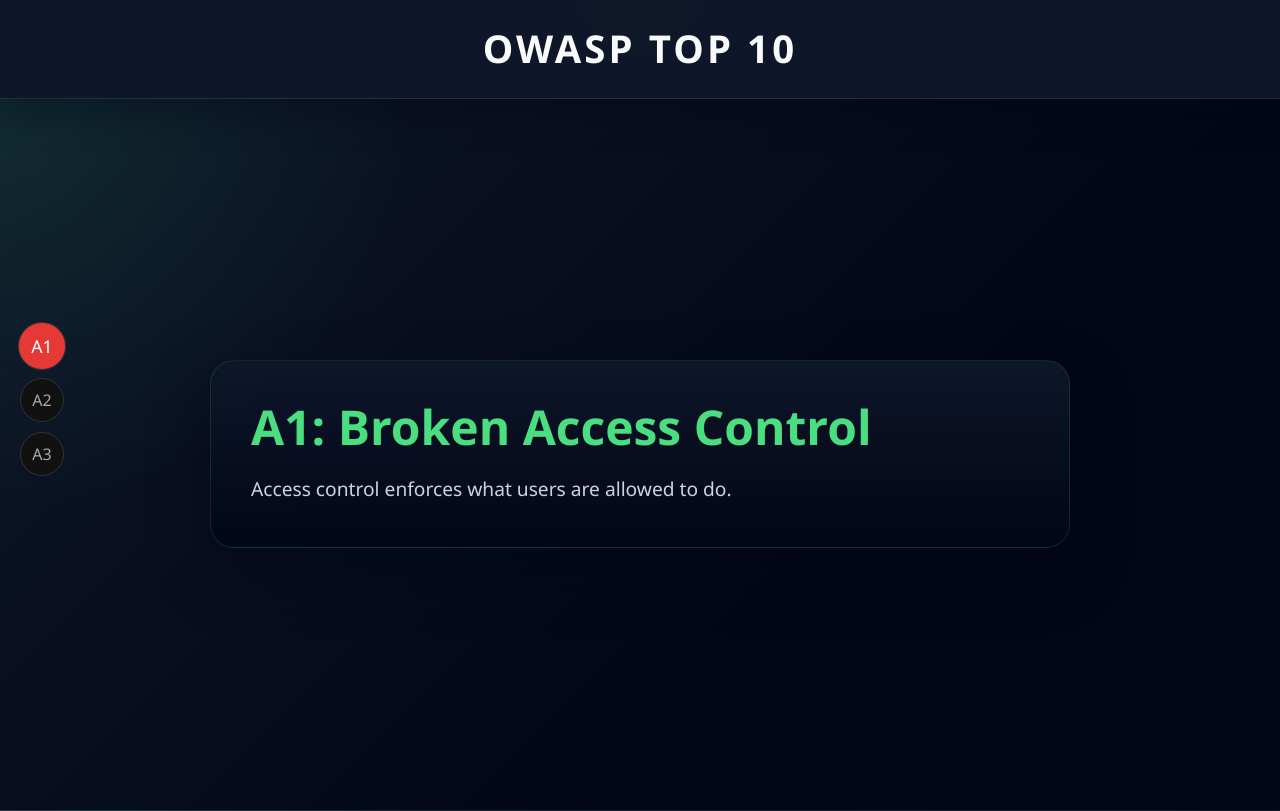
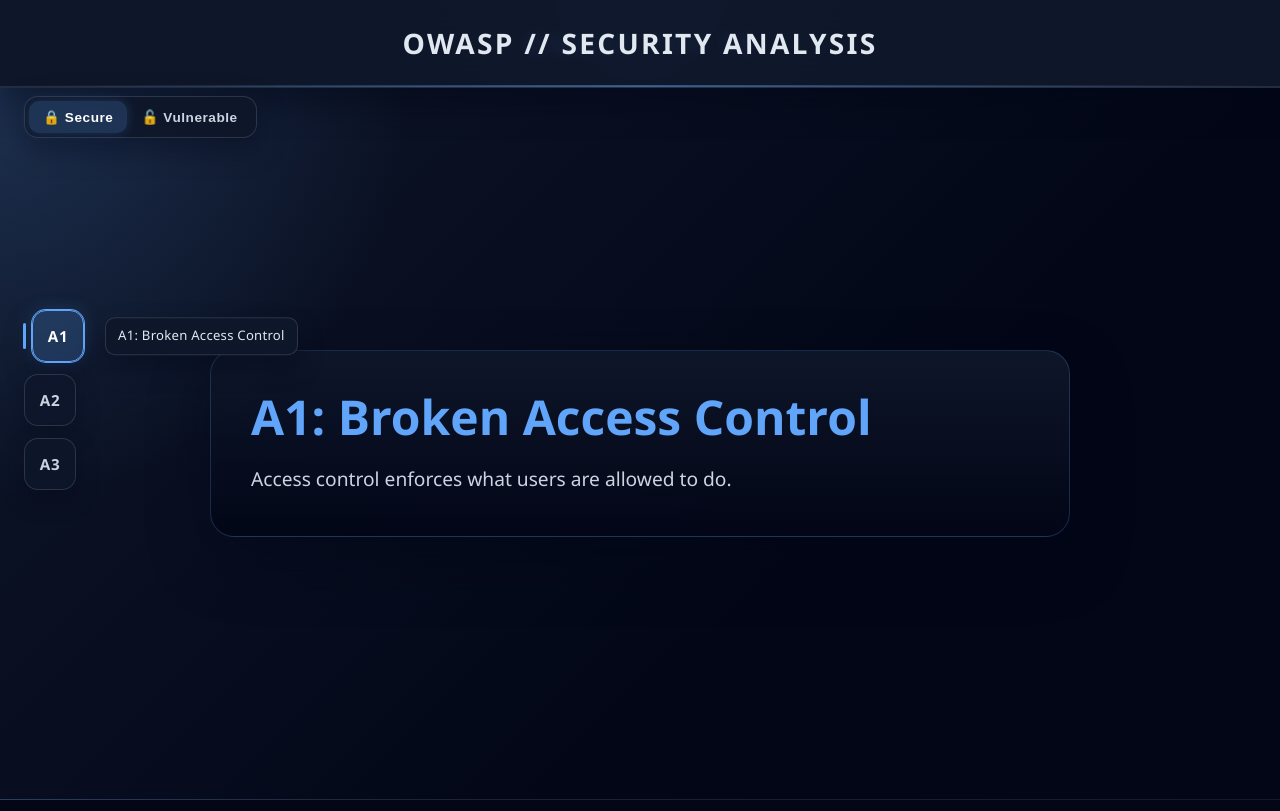
Before and after one commit to Garusxx/OWASP, a React (Vite) app in the folder frontend/: page /owasp in a window 1280 px wide. Built offline with nearby package versions, Linux system fonts and the light colour scheme.

Commit message:
adding primaty collors

```diff
--- a/frontend/src/components/OwaspNav.tsx
+++ b/frontend/src/components/OwaspNav.tsx
@@ -1,10 +1,10 @@
-import type { OwaspItem } from '../types/owasp'
-import '../style/OwaspNav.css'
+import type { OwaspItem } from "../types/owasp";
+import "../style/OwaspNav.css";
 
 type Props = {
-  items: OwaspItem[]
-  activeId: string
-}
+  items: OwaspItem[];
+  activeId: string;
+};
 
 function OwaspNav({ items, activeId }: Props) {
   return (
@@ -13,13 +13,14 @@
         <a
           key={item.id}
           href={`#${item.id}`}
-          className={`owasp-nav-link ${activeId === item.id ? 'active' : ''}`}
+          data-label={item.title}
+          className={`owasp-nav-link ${activeId === item.id ? "active" : ""}`}
         >
-          {item.title.split(':')[0]}
+          {item.title.split(":")[0]}
         </a>
       ))}
     </nav>
-  )
+  );
 }
 
-export default OwaspNav
+export default OwaspNav;
--- a/frontend/src/index.css
+++ b/frontend/src/index.css
@@ -17,8 +17,31 @@
 
   --bg-main: #020617;
   --bg-gradient: linear-gradient(180deg, #0f172a 0%, #020617 100%);
-  --bg-glow: rgba(34, 197, 94, 0.12);
   --text-main: #e2e8f0;
+  --text-secondary: #cbd5e1;
+
+  --color-primary: #60a5fa;
+  --color-primary-soft: rgba(96, 165, 250, 0.2);
+  --color-primary-glow: rgba(96, 165, 250, 0.18);
+
+  --section-bg: linear-gradient(135deg, #0f172a, #020617 65%);
+  --section-border: rgba(148, 163, 184, 0.12);
+
+  --card-bg: linear-gradient(
+    180deg,
+    rgba(15, 23, 42, 0.95),
+    rgba(2, 6, 23, 0.92)
+  );
+  --card-border: var(--color-primary-soft);
+
+  --header-bg: rgba(15, 23, 42, 0.9);
+  --header-border: rgba(148, 163, 184, 0.16);
+
+  --nav-bg: rgba(15, 23, 42, 0.72);
+  --nav-bg-hover: rgba(15, 23, 42, 0.92);
+  --nav-tooltip-bg: rgba(15, 23, 42, 0.96);
+  --nav-text: #cbd5e1;
+  --nav-border: rgba(148, 163, 184, 0.22);
 
   background: var(--bg-main);
   color: var(--text-main);
@@ -32,7 +55,7 @@
 body {
   margin: 0;
   background:
-    radial-gradient(circle at top, var(--bg-glow), transparent 30%),
+    radial-gradient(circle at top, var(--color-primary-glow), transparent 30%),
     var(--bg-gradient);
   color: var(--text-main);
   scrollbar-width: none;
@@ -46,15 +69,59 @@
 .theme-secure {
   --bg-main: #020617;
   --bg-gradient: linear-gradient(180deg, #0f172a 0%, #020617 100%);
-  --bg-glow: rgba(59, 130, 246, 0.18);
+  --text-main: #e2e8f0;
+  --text-secondary: #cbd5e1;
 
-  --text-main: #e2e8f0;
+  --color-primary: #60a5fa;
+  --color-primary-soft: rgba(96, 165, 250, 0.2);
+  --color-primary-glow: rgba(96, 165, 250, 0.18);
+
+  --section-bg: linear-gradient(135deg, #0f172a, #020617 65%);
+  --section-border: rgba(148, 163, 184, 0.12);
+
+  --card-bg: linear-gradient(
+    180deg,
+    rgba(15, 23, 42, 0.95),
+    rgba(2, 6, 23, 0.92)
+  );
+  --card-border: rgba(96, 165, 250, 0.22);
+
+  --header-bg: rgba(15, 23, 42, 0.9);
+  --header-border: rgba(148, 163, 184, 0.16);
+
+  --nav-bg: rgba(15, 23, 42, 0.72);
+  --nav-bg-hover: rgba(15, 23, 42, 0.92);
+  --nav-tooltip-bg: rgba(15, 23, 42, 0.96);
+  --nav-text: #cbd5e1;
+  --nav-border: rgba(148, 163, 184, 0.22);
 }
 
 .theme-vulnerable {
   --bg-main: #09090b;
   --bg-gradient: linear-gradient(180deg, #2a0f14 0%, #09090b 100%);
-  --bg-glow: rgba(239, 68, 68, 0.18);
+  --text-main: #fee2e2;
+  --text-secondary: #fecaca;
 
-  --text-main: #fee2e2;
+  --color-primary: #f87171;
+  --color-primary-soft: rgba(248, 113, 113, 0.2);
+  --color-primary-glow: rgba(248, 113, 113, 0.18);
+
+  --section-bg: linear-gradient(135deg, #2a0f14, #09090b 65%);
+  --section-border: rgba(248, 113, 113, 0.14);
+
+  --card-bg: linear-gradient(
+    180deg,
+    rgba(40, 10, 10, 0.95),
+    rgba(15, 5, 5, 0.92)
+  );
+  --card-border: rgba(248, 113, 113, 0.22);
+
+  --header-bg: rgba(35, 10, 14, 0.9);
+  --header-border: rgba(248, 113, 113, 0.16);
+
+  --nav-bg: rgba(31, 10, 10, 0.72);
+  --nav-bg-hover: rgba(31, 10, 10, 0.92);
+  --nav-tooltip-bg: rgba(31, 10, 10, 0.96);
+  --nav-text: #fecaca;
+  --nav-border: rgba(248, 113, 113, 0.24);
 }
--- a/frontend/src/pages/Owasp.tsx
+++ b/frontend/src/pages/Owasp.tsx
@@ -1,42 +1,64 @@
-import '../style/Owasp.css'
-import OwaspSection from '../components/OwaspSection'
-import useSectionScroll from '../hooks/useSectionScroll'
-import OwaspNav from '../components/OwaspNav'
-import type { OwaspItem } from '../types/owasp'
+import "../style/Owasp.css";
+import OwaspSection from "../components/OwaspSection";
+import useSectionScroll from "../hooks/useSectionScroll";
+import OwaspNav from "../components/OwaspNav";
+import type { OwaspItem } from "../types/owasp";
+import { useEffect, useState } from "react";
 
-
-
-const owaspItems:OwaspItem[] = [
+const owaspItems: OwaspItem[] = [
   {
-    id: 'broken-access-control',
-    title: 'A1: Broken Access Control',
-    description: 'Access control enforces what users are allowed to do.'
+    id: "broken-access-control",
+    title: "A1: Broken Access Control",
+    description: "Access control enforces what users are allowed to do.",
   },
   {
-    id: 'cryptographic-failures',
-    title: 'A2: Cryptographic Failures',
-    description: 'Weak or missing cryptography can expose sensitive data.'
+    id: "cryptographic-failures",
+    title: "A2: Cryptographic Failures",
+    description: "Weak or missing cryptography can expose sensitive data.",
   },
   {
-    id: 'injection',
-    title: 'A3: Injection',
-    description: 'Injection happens when untrusted data is sent to an interpreter.'
-  }
-]
+    id: "injection",
+    title: "A3: Injection",
+    description:
+      "Injection happens when untrusted data is sent to an interpreter.",
+  },
+];
 
 function Owasp() {
   const { containerRef, activeId } = useSectionScroll({
-  sectionSelector: '.owasp-section'
-})
+    sectionSelector: ".owasp-section",
+  });
+
+  const [isSecure, setIsSecure] = useState(true);
+
+  useEffect(() => {
+    document.body.classList.remove("theme-secure", "theme-vulnerable");
+    document.body.classList.add(isSecure ? "theme-secure" : "theme-vulnerable");
+  }, [isSecure]);
 
   return (
     <>
       <div className="owasp-header">
-        <h1>OWASP Top 10</h1>
+        <h1>OWASP // SECURITY ANALYSIS</h1>
       </div>
 
       <OwaspNav items={owaspItems} activeId={activeId} />
 
+      <div className="owasp-mode">
+        <button
+          onClick={() => setIsSecure(true)}
+          className={isSecure ? "active" : ""}
+        >
+          🔒 Secure
+        </button>
+
+        <button
+          onClick={() => setIsSecure(false)}
+          className={!isSecure ? "active" : ""}
+        >
+          🔓 Vulnerable
+        </button>
+      </div>
 
       <div ref={containerRef} className="owasp">
         {owaspItems.map((item) => (
@@ -49,7 +71,7 @@
         ))}
       </div>
     </>
-  )
+  );
 }
 
-export default Owasp
+export default Owasp;
--- a/frontend/src/style/Owasp.css
+++ b/frontend/src/style/Owasp.css
@@ -1,3 +1,15 @@
+.owasp {
+  height: calc(100vh - 88px);
+  overflow-y: auto;
+  scroll-behavior: smooth;
+  scrollbar-width: none;
+  scroll-snap-type: y mandatory;
+}
+
+/* ========================= */
+/* HEADER */
+/* ========================= */
+
 .owasp-header {
   position: sticky;
   top: 0;
@@ -9,28 +21,78 @@
 
   min-height: 88px;
   padding: 20px 24px;
-  background: rgba(15, 23, 42, 0.9);
-  backdrop-filter: blur(14px);
-  border-bottom: 1px solid rgba(148, 163, 184, 0.16);
-  box-shadow: 0 16px 32px rgba(2, 6, 23, 0.35);
+
+  background: var(--header-bg);
+  backdrop-filter: blur(16px);
+
+  border-bottom: 1px solid var(--header-border);
+
+  box-shadow:
+    0 16px 32px rgba(2, 6, 23, 0.45),
+    inset 0 -1px 0 var(--header-border);
+
+  isolation: isolate;
+
+  transition:
+    background 0.3s ease,
+    border-color 0.3s ease,
+    box-shadow 0.3s ease;
+}
+
+.owasp-header::after {
+  content: "";
+  position: absolute;
+  bottom: 0;
+  left: 0;
+
+  height: 2px;
+  width: 100%;
+
+  background: linear-gradient(
+    90deg,
+    transparent,
+    var(--color-primary),
+    transparent
+  );
+  animation: headerLineGlow 3s ease-in-out infinite;
+
+  opacity: 0.6;
 }
 
 .owasp-header h1 {
   margin: 0;
   text-align: center;
-  color: #f8fafc;
-  font-size: clamp(1.8rem, 3vw, 2.6rem);
+
+  font-size: clamp(1.35rem, 2.2vw, 2rem);
+  font-weight: 700;
+  line-height: 1.1;
   letter-spacing: 0.08em;
   text-transform: uppercase;
+
+  color: var(--text-main);
+
+  position: relative;
+  z-index: 1;
+
+  animation: headerFadeIn 0.7s ease;
 }
 
-.owasp {
-  height: calc(100vh - 88px);
-  overflow-y: auto;
-  scroll-behavior: smooth;
-  scrollbar-width: none;
-  scroll-snap-type: y mandatory;
+.owasp-header h1::after {
+  content: "OWASP Top 10";
+  position: absolute;
+  inset: 0;
+
+  color: var(--color-primary);
+  opacity: 0.06;
+  filter: blur(5px);
+
+  pointer-events: none;
+  z-index: -1;
 }
+
+/* ========================= */
+/* SEKCJE */
+/* ========================= */
 
 .owasp-section {
   min-height: calc(100vh - 88px);
@@ -41,41 +103,142 @@
   align-items: center;
 
   padding: 48px 24px;
+
   background:
-    radial-gradient(circle at top left, rgba(34, 197, 94, 0.12), transparent 28%),
-    linear-gradient(135deg, #0f172a, #020617 65%);
-  border-bottom: 1px solid rgba(148, 163, 184, 0.12);
+    radial-gradient(
+      circle at top left,
+      var(--color-primary-glow),
+      transparent 28%
+    ),
+    var(--section-bg);
+
+  border-bottom: 1px solid var(--section-border);
+
+  transition:
+    background 0.3s ease,
+    border-color 0.3s ease;
 }
+
+/* ========================= */
+/* CARD */
+/* ========================= */
 
 .owasp-section-content {
   max-width: 860px;
   width: 100%;
   text-align: left;
-  background: linear-gradient(180deg, rgba(15, 23, 42, 0.95), rgba(2, 6, 23, 0.92));
-  border: 1px solid rgba(34, 197, 94, 0.18);
+
+  background: var(--card-bg);
+  border: 1px solid var(--card-border);
   border-radius: 24px;
+
   padding: 40px;
+
   box-shadow: 0 24px 60px rgba(2, 6, 23, 0.45);
+
+  overflow: hidden;
+
+  transition:
+    background 0.3s ease,
+    border-color 0.3s ease,
+    box-shadow 0.3s ease;
 }
 
 .owasp-section-content h2 {
   margin: 0 0 18px;
+
   font-size: clamp(2rem, 4vw, 3rem);
   line-height: 1.1;
-  color: #4ade80;
+
+  color: var(--color-primary);
+
+  transition: color 0.3s ease;
 }
 
 .owasp-section-content p {
   margin: 0;
   max-width: 62ch;
+
   font-size: clamp(1.05rem, 2vw, 1.2rem);
   line-height: 1.8;
-  color: #cbd5e1;
+
+  color: var(--text-secondary);
+
+  transition: color 0.3s ease;
 }
+
+/* ========================= */
+/* TOGGLE (SECURE / VULNERABLE) */
+/* ========================= */
+
+.owasp-mode {
+  position: fixed;
+  top: 96px;
+  left: 24px;
+  z-index: 1100;
+
+  display: flex;
+  padding: 4px;
+
+  border-radius: 14px;
+
+  background: var(--header-bg);
+  backdrop-filter: blur(12px);
+
+  border: 1px solid var(--nav-border);
+
+  box-shadow: 0 10px 30px rgba(2, 6, 23, 0.4);
+}
+
+.owasp-mode button {
+  position: relative;
+
+  border: none;
+  background: transparent;
+  color: var(--nav-text);
+
+  padding: 8px 14px;
+  border-radius: 10px;
+
+  font-size: 0.85rem;
+  font-weight: 600;
+  letter-spacing: 0.04em;
+
+  cursor: pointer;
+
+  transition: all 0.25s ease;
+}
+
+.owasp-mode button:hover {
+  color: white;
+}
+
+.owasp-mode button.active {
+  background: var(--color-primary-soft);
+  color: white;
+}
+
+.owasp-mode button.active::before {
+  content: "";
+  position: absolute;
+  inset: 0;
+  border-radius: 10px;
+
+  box-shadow: 0 0 12px var(--color-primary-soft);
+  pointer-events: none;
+}
+
+/* ========================= */
+/* SCROLLBAR */
+/* ========================= */
 
 .owasp::-webkit-scrollbar {
   display: none;
 }
+
+/* ========================= */
+/* MOBILE */
+/* ========================= */
 
 @media (max-width: 768px) {
   .owasp-header {
@@ -100,4 +263,31 @@
   .owasp-section-content h2 {
     margin-bottom: 14px;
   }
+
+  .owasp-mode {
+    top: 84px;
+    left: 12px;
+    transform: scale(0.95);
+  }
 }
+
+@keyframes headerFadeIn {
+  from {
+    opacity: 0;
+    transform: translateY(-8px);
+  }
+  to {
+    opacity: 1;
+    transform: translateY(0);
+  }
+}
+
+@keyframes headerLineGlow {
+  0%,
+  100% {
+    opacity: 0.35;
+  }
+  50% {
+    opacity: 0.75;
+  }
+}
--- a/frontend/src/style/OwaspNav.css
+++ b/frontend/src/style/OwaspNav.css
@@ -1,37 +1,135 @@
 .owasp-nav {
   position: fixed;
-  left: 20px;
+  left: 24px;
   top: 50%;
   transform: translateY(-50%);
 
   display: flex;
   flex-direction: column;
-  gap: 10px;
+  gap: 12px;
 
-  z-index: 1000;
+  z-index: 1050;
 }
 
 .owasp-nav-link {
+  position: relative;
+
   display: flex;
   align-items: center;
   justify-content: center;
-  width: 44px;
-  height: 44px;
-  border-radius: 50%;
-  background: #111;
-  color: #aaa;
+
+  width: 52px;
+  height: 52px;
+
+  border-radius: 14px;
   text-decoration: none;
-  border: 1px solid #333;
-  transition: all 0.25s ease;
+
+  background: var(--nav-bg);
+  color: var(--nav-text);
+  border: 1px solid var(--nav-border);
+  backdrop-filter: blur(10px);
+
+  font-size: 0.95rem;
+  font-weight: 700;
+  letter-spacing: 0.04em;
+
+  box-shadow: 0 10px 24px rgba(2, 6, 23, 0.28);
+  transition:
+    transform 0.25s ease,
+    background 0.25s ease,
+    border-color 0.25s ease,
+    color 0.25s ease,
+    box-shadow 0.25s ease;
 }
 
 .owasp-nav-link:hover {
-  background: #e53935;
-  transform: scale(1.08);
+  transform: translateX(4px);
+  background: var(--nav-bg-hover);
+  border-color: var(--color-primary);
+  color: white;
+  box-shadow:
+    0 0 0 1px var(--color-primary-soft),
+    0 14px 28px rgba(2, 6, 23, 0.35);
 }
 
 .owasp-nav-link.active {
-  background: #e53935;
+  background: var(--color-primary-soft);
+  border-color: var(--color-primary);
   color: white;
-  transform: scale(1.1);
+  box-shadow:
+    0 0 0 1px var(--color-primary),
+    0 0 18px var(--color-primary-soft),
+    0 14px 28px rgba(2, 6, 23, 0.35);
+  transform: translateX(8px);
 }
+
+.owasp-nav-link::before {
+  content: "";
+  position: absolute;
+  left: -10px;
+  top: 50%;
+  transform: translateY(-50%) scaleY(0);
+
+  width: 3px;
+  height: 26px;
+  border-radius: 999px;
+  background: var(--color-primary);
+
+  transition: transform 0.25s ease;
+}
+
+.owasp-nav-link:hover::before,
+.owasp-nav-link.active::before {
+  transform: translateY(-50%) scaleY(1);
+}
+
+.owasp-nav-link::after {
+  content: attr(data-label);
+  position: absolute;
+  left: 68px;
+  top: 50%;
+  transform: translateY(-50%);
+  white-space: nowrap;
+
+  padding: 8px 12px;
+  border-radius: 10px;
+
+  background: var(--nav-tooltip-bg);
+  color: var(--text-main);
+  border: 1px solid var(--nav-border);
+
+  font-size: 0.82rem;
+  font-weight: 500;
+  letter-spacing: 0.02em;
+
+  opacity: 0;
+  pointer-events: none;
+  box-shadow: 0 12px 24px rgba(2, 6, 23, 0.35);
+  transition:
+    opacity 0.2s ease,
+    transform 0.2s ease;
+}
+
+.owasp-nav-link:hover::after,
+.owasp-nav-link.active::after {
+  opacity: 1;
+  transform: translateY(-50%) translateX(4px);
+}
+
+@media (max-width: 768px) {
+  .owasp-nav {
+    left: 12px;
+    gap: 10px;
+  }
+
+  .owasp-nav-link {
+    width: 44px;
+    height: 44px;
+    border-radius: 12px;
+    font-size: 0.82rem;
+  }
+
+  .owasp-nav-link::after {
+    display: none;
+  }
+}
```
